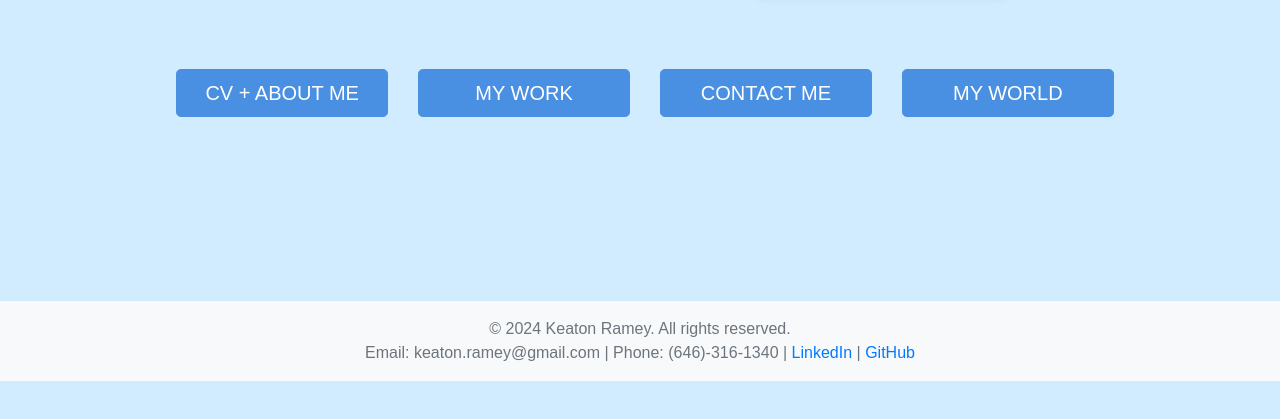
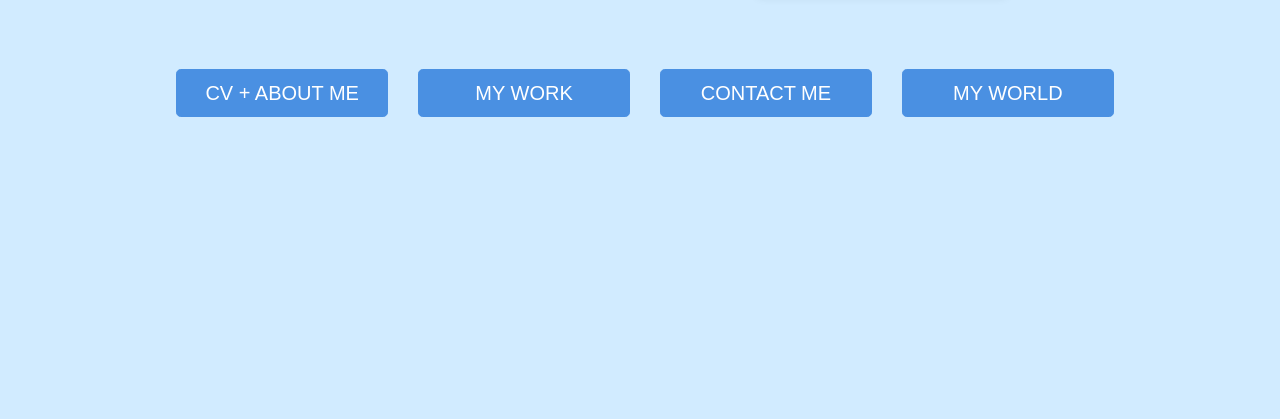
Before and after one commit to Keaton-A-Ramey/Keaton-A-Ramey.github.io, a website: page index.html in a window 1280 px wide. Shown: the part 263-682 px from the top of the page. Drawn offline with nearby package versions, Linux system fonts and the light colour scheme.

Commit message:
Update index.html

```diff
--- a/index.html
+++ b/index.html
@@ -51,16 +51,6 @@
         </div>
         <br><br><br>
         <br><br>
-        <footer class="footer mt-auto py-3 bg-light" style="margin-top: 100px">
-            <div class="container-fluid text-center">
-                <span class="text-muted">© 2024 Keaton Ramey. All rights reserved. </span> <br />
-                <span class="text-muted">
-                    Email: keaton.ramey@gmail.com | Phone: (646)-316-1340 |
-                    <a href="https://www.linkedin.com/in/keaton-ramey">LinkedIn</a> |
-                    <a href="https://github.com/Keaton-A-Ramey">GitHub</a>
-                </span>
-            </div>
-        </footer>
 
         <script src="https://code.jquery.com/jquery-3.5.1.min.js"></script>
         <script src="https://cdn.jsdelivr.net/npm/@popperjs/core@2.5.3/dist/umd/popper.min.js"></script>
```
